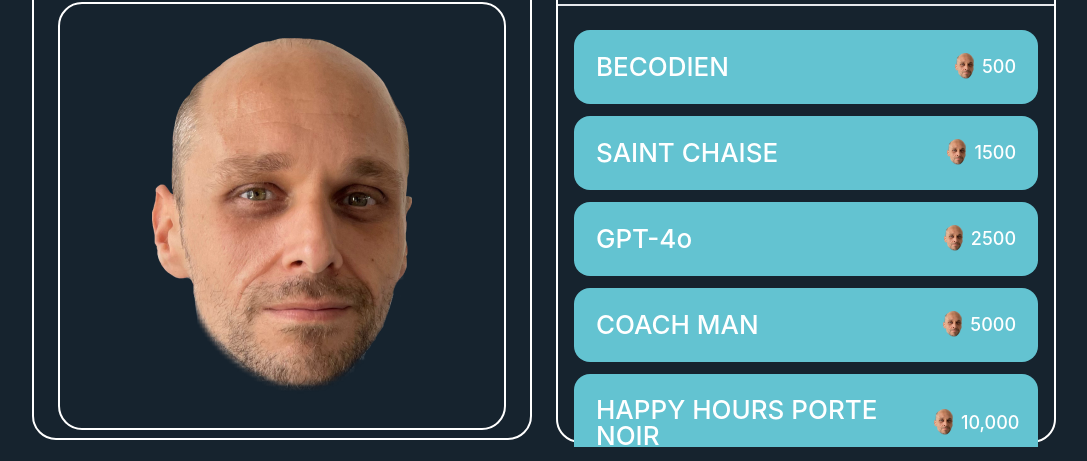
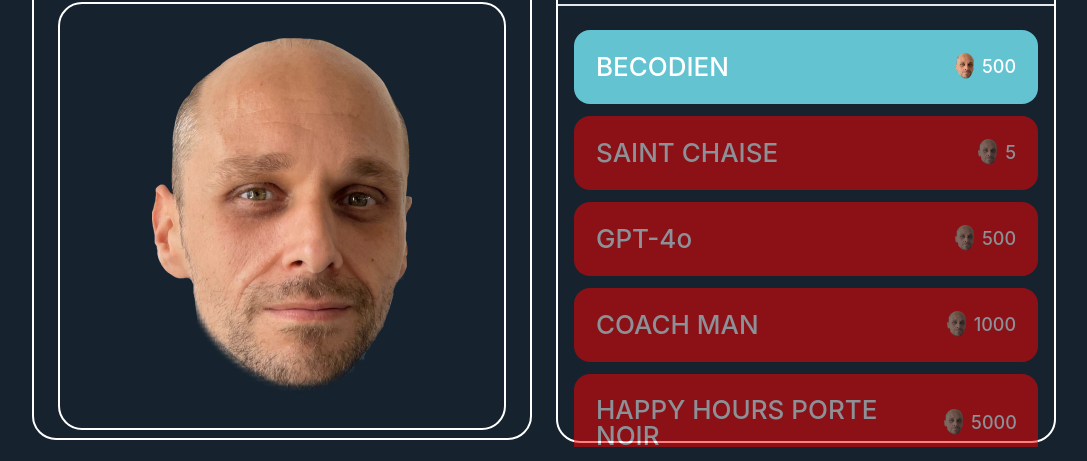
Before and after one commit to MGausseran/Cookie_Clicker, a website built with Vite: page game.html in a window 1280 px wide. Shown: the part 339-800 px from the top of the page, without its empty margins (96-1183 px from the left). Built offline with nearby package versions, Linux system fonts and the light colour scheme.

Commit message:
Les multiplicateurs sont affichés en rouge si non disponibles + Les prix affichés sont conformes

```diff
--- a/game.html
+++ b/game.html
@@ -80,28 +80,28 @@
                 <h1 class="sm:text-[26px] text-xl font-medium text-white uppercase leading-none">SAINT CHAISE</h1>
                 <article class="flex">
                   <img src="image/Mike_Button.png" alt="score mike" class="h-[26px] mr-2">
-                  <p class="text-white font-medium text-lg">1500</p>
+                  <p class="text-white font-medium text-lg">5</p>
                 </article>
               </button>
               <button class="button bg-lightblue px-[22px] py-[23px] w-full mb-3 rounded-2xl flex justify-between items-center" type="button" id="X3">
                 <h1 class="sm:text-[26px] text-xl font-medium text-white leading-none">GPT-4o</h1>
                 <article class="flex">
                   <img src="image/Mike_Button.png" alt="score mike" class="h-[26px] mr-2">
-                  <p class="text-white font-medium text-lg">2500</p>
+                  <p class="text-white font-medium text-lg">500</p>
                 </article>
               </button>
               <button class="button bg-lightblue px-[22px] py-[23px] w-full mb-3 rounded-2xl flex justify-between items-center" type="button" id="X4">
                 <h1 class="sm:text-[26px] text-xl font-medium text-white uppercase leading-none">COACH MAN</h1>
                 <article class="flex">
                   <img src="image/Mike_Button.png" alt="score mike" class="h-[26px] mr-2">
-                  <p class="text-white font-medium text-lg">5000</p>
+                  <p class="text-white font-medium text-lg">1000</p>
                 </article>
               </button>
               <button class="button bg-lightblue px-[22px] py-[23px] w-full mb-3 rounded-2xl flex justify-between items-center" type="button" id="XBonus">
                 <h1 class="sm:text-[26px] text-xl font-medium text-white uppercase leading-none text-left	">HAPPY HOURS PORTE NOIR</h1>
                 <article class="flex">
                   <img src="image/Mike_Button.png" alt="score mike" class="h-[26px] mr-2">
-                  <p class="text-white font-medium text-lg">10,000</p>
+                  <p class="text-white font-medium text-lg">5000</p>
                 </article>
               </button>
               <button class="button bg-lightblue px-[22px] py-[23px] w-full mb-3 rounded-2xl flex justify-between items-center" type="button" id="XAuto">
--- a/script.js
+++ b/script.js
@@ -24,12 +24,55 @@
 /*On vérifie toutes les 100ms si le score est suffisamment haut pour acheter ou pas un multiplicateur*/
 /*S'il est trop bas, le bouton d'achat est désactivé*/
 function verifierBoutons() {
-    document.getElementById("X2").disabled = score < prixMultiX2;
-    document.getElementById("X3").disabled = score < prixMultiX3;
-    document.getElementById("X4").disabled = score < prixMultiX4;
-    document.getElementById("XBonus").disabled = score < prixBonus;
-    document.getElementById("Autoclick").disabled = score < prixAutoclick;
+    const boutonX2 = document.getElementById("X2");
+    const boutonX3 = document.getElementById("X3");
+    const boutonX4 = document.getElementById("X4");
+    const boutonXBonus = document.getElementById("XBonus");
+    const boutonXAuto = document.getElementById("XAuto");
+    /*Chaque bouton est ici stocké dans une variable*/
+
+    if (score < prixMultiX2) {
+        boutonX2.disabled = true;
+        boutonX2.classList.add("disabled-button");
+    } else {
+        boutonX2.disabled = false;
+        boutonX2.classList.remove("disabled-button");
+    }
+    /*Ensuite, chaque bouton est inspecté : si le score est inférieur à son prix, alors le bouton est désactive. Sinon, il est rendu cliquable.*/
+
+    if (score < prixMultiX3) {
+        boutonX3.disabled = true;
+        boutonX3.classList.add("disabled-button");
+    } else {
+        boutonX3.disabled = false;
+        boutonX3.classList.remove("disabled-button");
+    }
+
+    if (score < prixMultiX4) {
+        boutonX4.disabled = true;
+        boutonX4.classList.add("disabled-button");
+    } else {
+        boutonX4.disabled = false;
+        boutonX4.classList.remove("disabled-button");
+    }
+
+    if (score < prixBonus) {
+        boutonXBonus.disabled = true;
+        boutonXBonus.classList.add("disabled-button");
+    } else {
+        boutonXBonus.disabled = false;
+        boutonXBonus.classList.remove("disabled-button");
+    }
+
+    if (score < prixAutoclick) {
+        boutonXAuto.disabled = true;
+        boutonXAuto.classList.add("disabled-button");
+    } else {
+        boutonXAuto.disabled = false;
+        boutonXAuto.classList.remove("disabled-button");
+    }
 }
+
 
 setInterval(verifierBoutons, 100);
 
@@ -42,7 +85,6 @@
         boutonMike.classList.remove("animate__animated", "animate__shakeX");
     }, 500);
 }
-
 
 
 /*On ajoute ensuite les multiplicateurs, à condition que le score soit assez élevé pour les acheter*/
```
Also changed, not shown: output.css.
